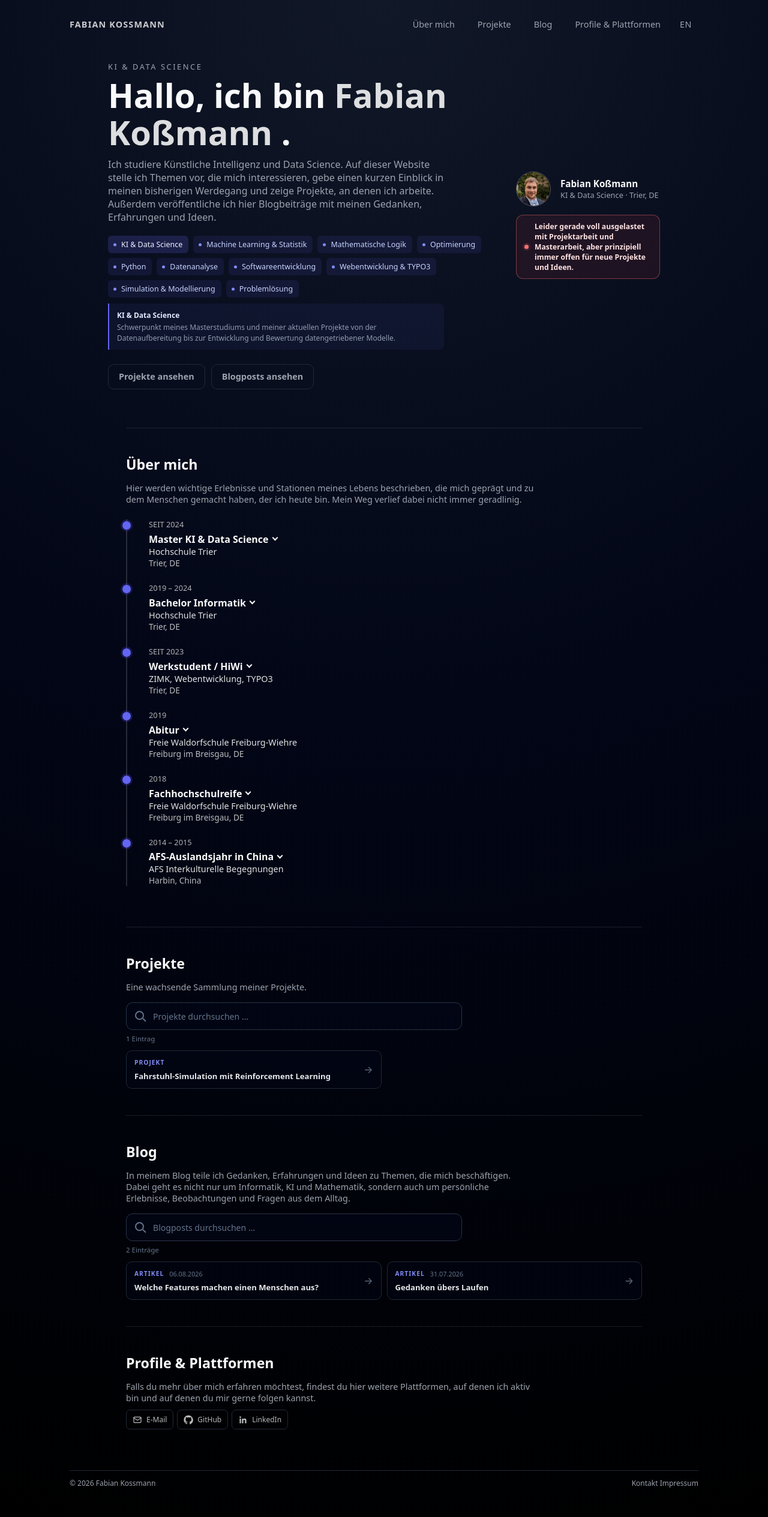
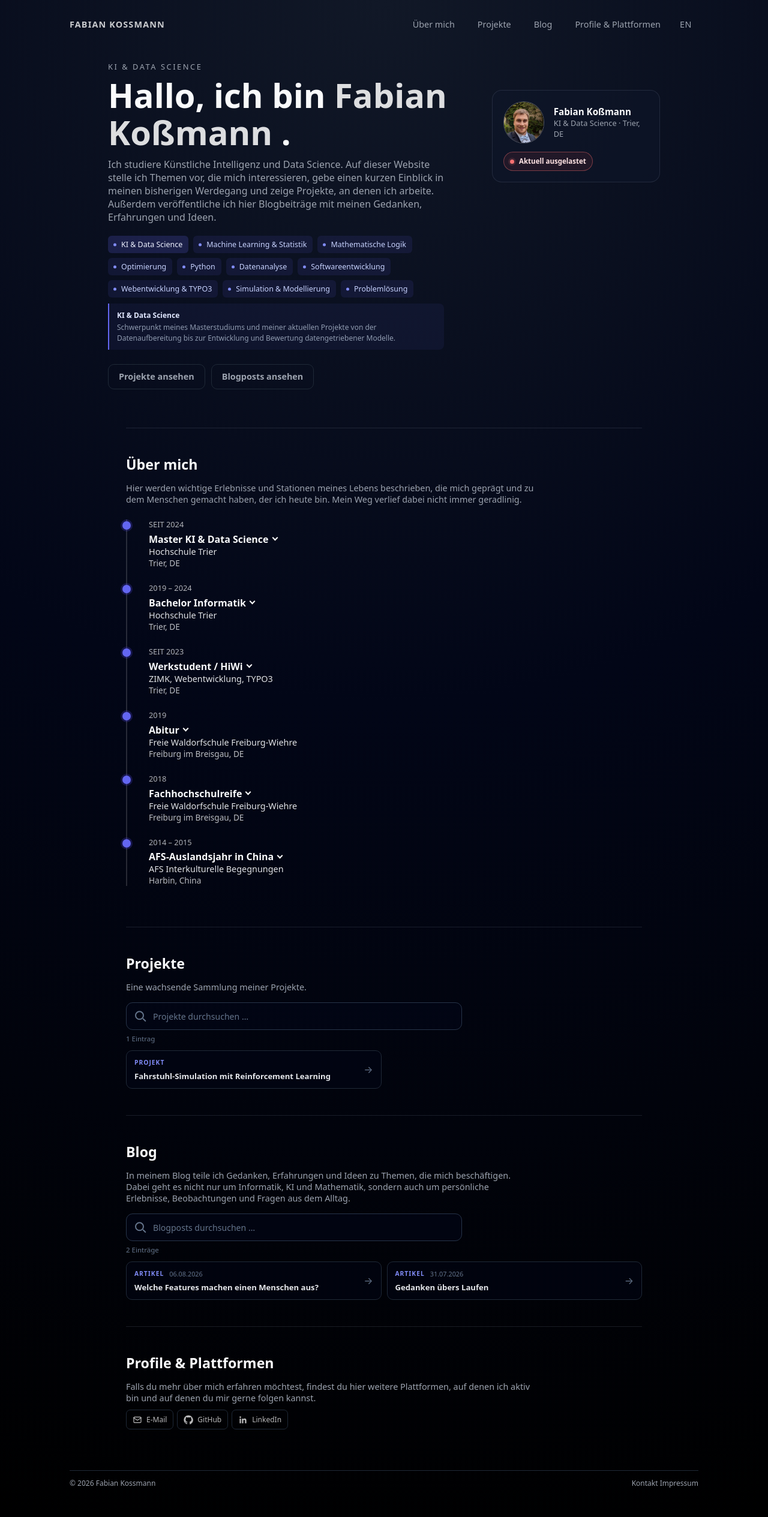
Before and after one commit to kossmanf/fabians-website, a Jekyll site: the page built from index.md, in a window 1280 px wide. Shown: the whole page at 60% size. Built offline with Jekyll 4.4.1, drawn with Linux system fonts in a browser that asks for light colours.

Commit message:
Refine homepage profile card

```diff
--- a/_data/en/profile.yml
+++ b/_data/en/profile.yml
@@ -14,4 +14,5 @@ meta:
 
 # Available values: "green", "yellow" or "red"
 status_tone: "red"
+status_short: "Currently at capacity"
 status: "I'm currently at full capacity with project work and my master's thesis, but I'm always open to new projects and ideas."
--- a/_data/profile.yml
+++ b/_data/profile.yml
@@ -14,4 +14,5 @@ meta:
 
 # Mögliche Werte: "green", "yellow" oder "red"
 status_tone: "red"
+status_short: "Aktuell ausgelastet"
 status: "Leider gerade voll ausgelastet mit Projektarbeit und Masterarbeit, aber prinzipiell immer offen für neue Projekte und Ideen."
--- a/_includes/profile-card.html
+++ b/_includes/profile-card.html
@@ -32,9 +32,11 @@
     </div>
 
     {% if profile.status %}
-        <div class="availability{% if profile.status_tone %} availability--{{ profile.status_tone }}{% endif %}">
+        <div class="availability availability--compact{% if profile.status_tone %} availability--{{ profile.status_tone }}{% endif %}"
+             title="{{ profile.status | escape }}"
+             aria-label="{{ profile.status | escape }}">
             <span class="pill-dot"></span>
-            <span class="availability-text">{{ profile.status }}</span>
+            <span class="availability-text">{{ profile.status_short | default: profile.status }}</span>
         </div>
     {% endif %}
 </div>
--- a/assets/css/style.css
+++ b/assets/css/style.css
@@ -114,6 +114,7 @@ nav a:hover {
   margin: 44px auto 64px;
   grid-template-columns: minmax(0, 1fr) auto;
   gap: 56px;
+  align-items: start;
 }
 
 .home-hero h1 {
@@ -146,6 +147,7 @@ nav a:hover {
 
   .home-hero .hero-right {
     justify-self: start;
+    margin-top: 0;
   }
 
   header {
@@ -363,16 +365,17 @@ a.btn-ghost:active {
 
 .home-hero .hero-right {
   width: auto;
+  margin-top: 48px;
 }
 
 .home-hero .card {
   min-width: 0;
-  width: auto;
-  max-width: 240px;
-  padding: 0;
-  border: 0;
-  border-radius: 0;
-  background: transparent;
+  width: 280px;
+  max-width: 100%;
+  padding: 18px;
+  border: 1px solid rgba(148, 163, 184, 0.16);
+  border-radius: 16px;
+  background: rgba(15, 23, 42, 0.5);
 }
 
 .home-hero .avatar-wrapper {
@@ -380,8 +383,8 @@ a.btn-ghost:active {
 }
 
 .home-hero .avatar {
-  width: 58px;
-  height: 58px;
+  width: 70px;
+  height: 70px;
 }
 
 .home-hero .badges {
@@ -390,6 +393,16 @@ a.btn-ghost:active {
 
 .home-hero .skill-detail {
   margin-bottom: 24px;
+}
+
+.home-hero .availability--compact {
+  display: inline-flex;
+  width: auto;
+  padding: 7px 10px;
+  gap: 8px;
+  border-radius: 999px;
+  font-size: 0.72rem;
+  white-space: nowrap;
 }
 
 .card {
```
